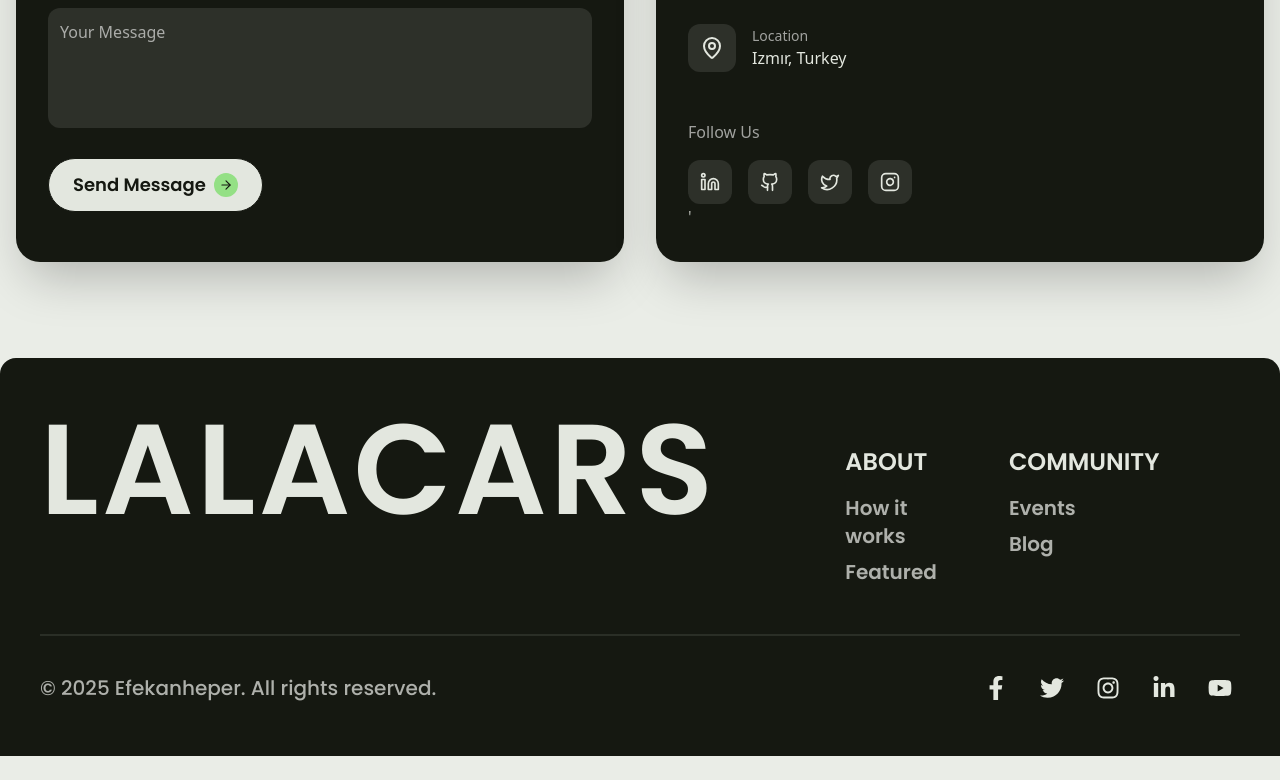
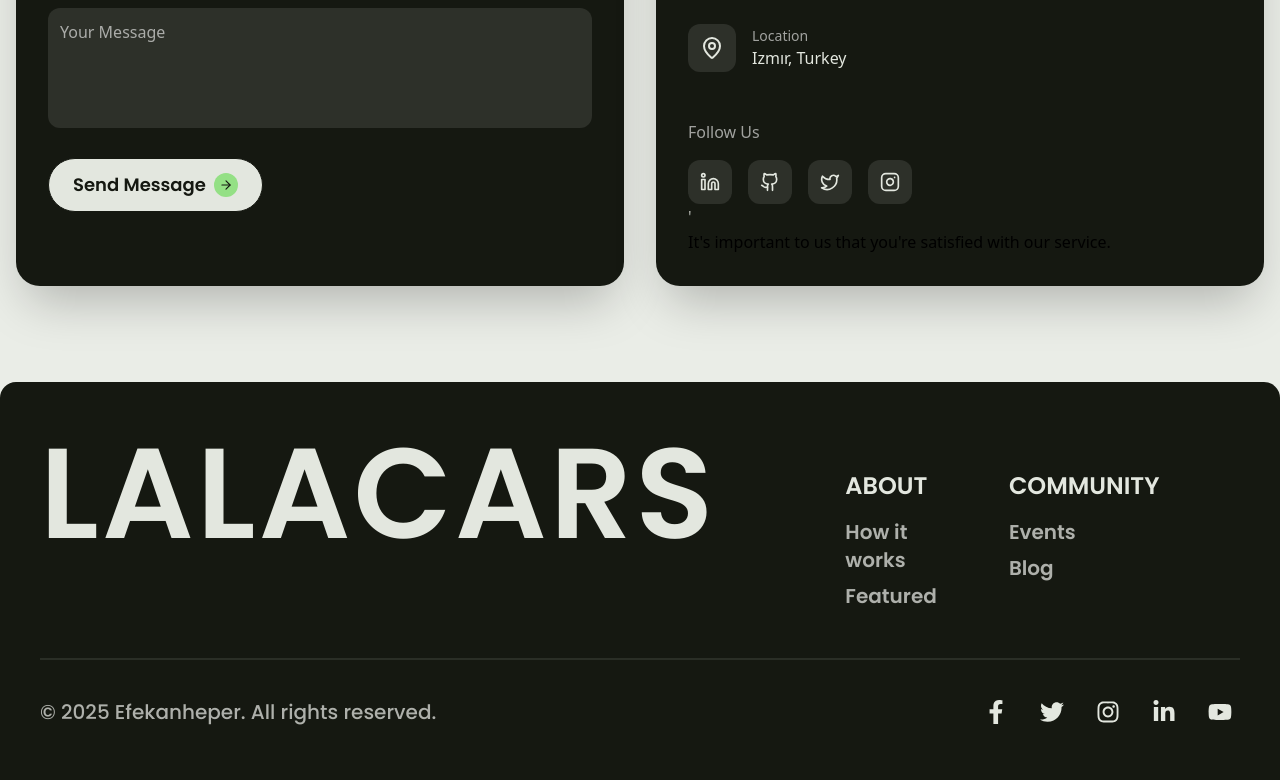
Before and after one commit to efekanheper/rent-a-car-template---lalacars, a Next.js app: page /contact in a window 1280 px wide. Shown: the part 823-1603 px from the top of the page. Before the commit the page ends 1579 px from the top, so only its background shows below. Built offline with nearby package versions, Linux system fonts and the light colour scheme.

Commit message:
Fix ESLint errors and update components

```diff
--- a/app/(routes)/_components/Sections/ContactSection.tsx
+++ b/app/(routes)/_components/Sections/ContactSection.tsx
@@ -152,6 +152,10 @@ const ContactSection = () => {
                 ))}
               </div>
               <p className="text-base leading-relaxed text-footer">&apos;</p>
+              <p>
+                It&apos;s important to us that you&apos;re satisfied with our
+                service.
+              </p>
             </div>
           </motion.div>
         </div>
--- a/app/(routes)/_components/Sections/HomeServices.tsx
+++ b/app/(routes)/_components/Sections/HomeServices.tsx
@@ -23,7 +23,7 @@ const HomeServices = () => {
 
         {/* Hizmet kartları */}
         <div className="container mx-auto px-4 sm:px-6 lg:px-8 grid grid-cols-1 sm:grid-cols-2 lg:grid-cols-3 xl:grid-cols-4 gap-6 mt-12">
-          {servicesData.map((service, index) => (
+          {servicesData.map((service) => (
             <div
               key={service.id}
               className="rounded-3xl bgone group p-6 md:p-8 hover:shadow-lg transition-shadow duration-300 bg-whitetext"
--- a/components/ui/animated-button.tsx
+++ b/components/ui/animated-button.tsx
@@ -2,6 +2,7 @@
 
 import { motion } from "framer-motion";
 import React from "react";
+import { FiArrowUpRight } from "react-icons/fi";
 
 interface AnimatedButtonProps {
   text: string;
```
